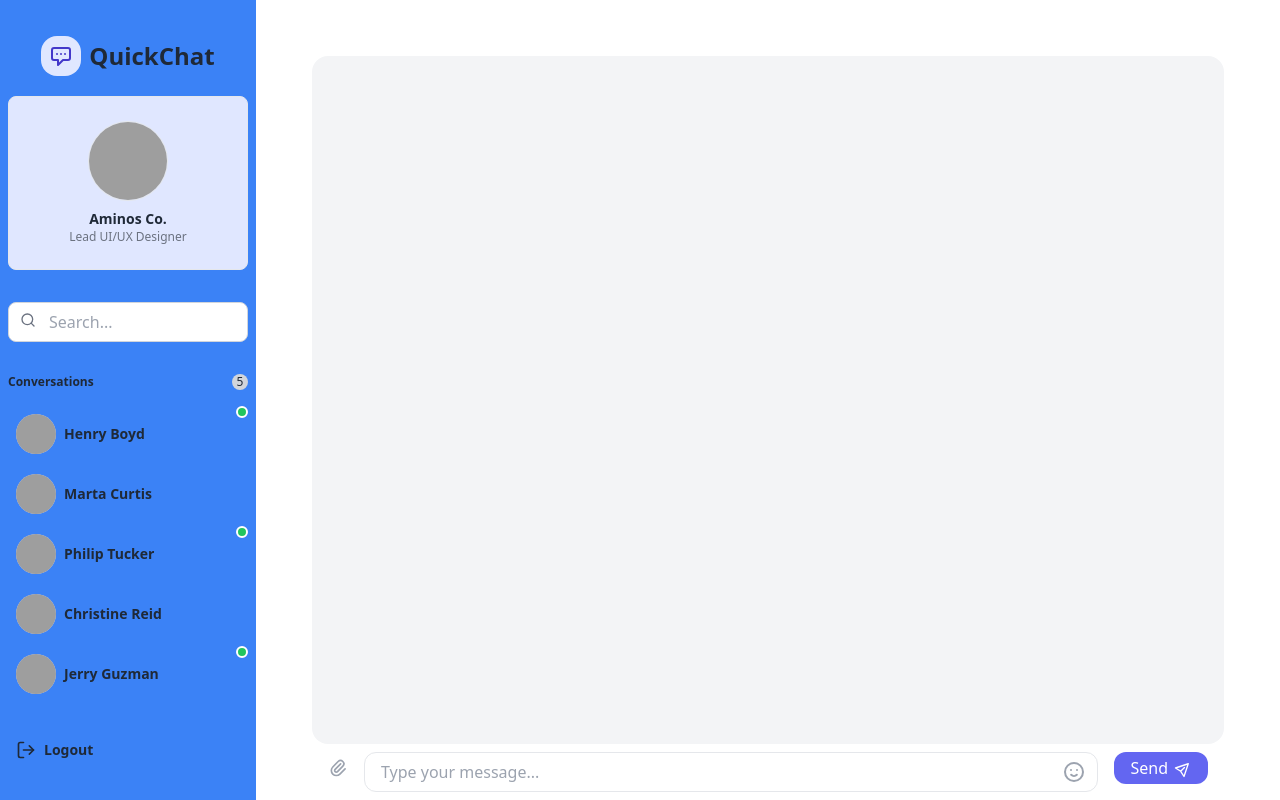
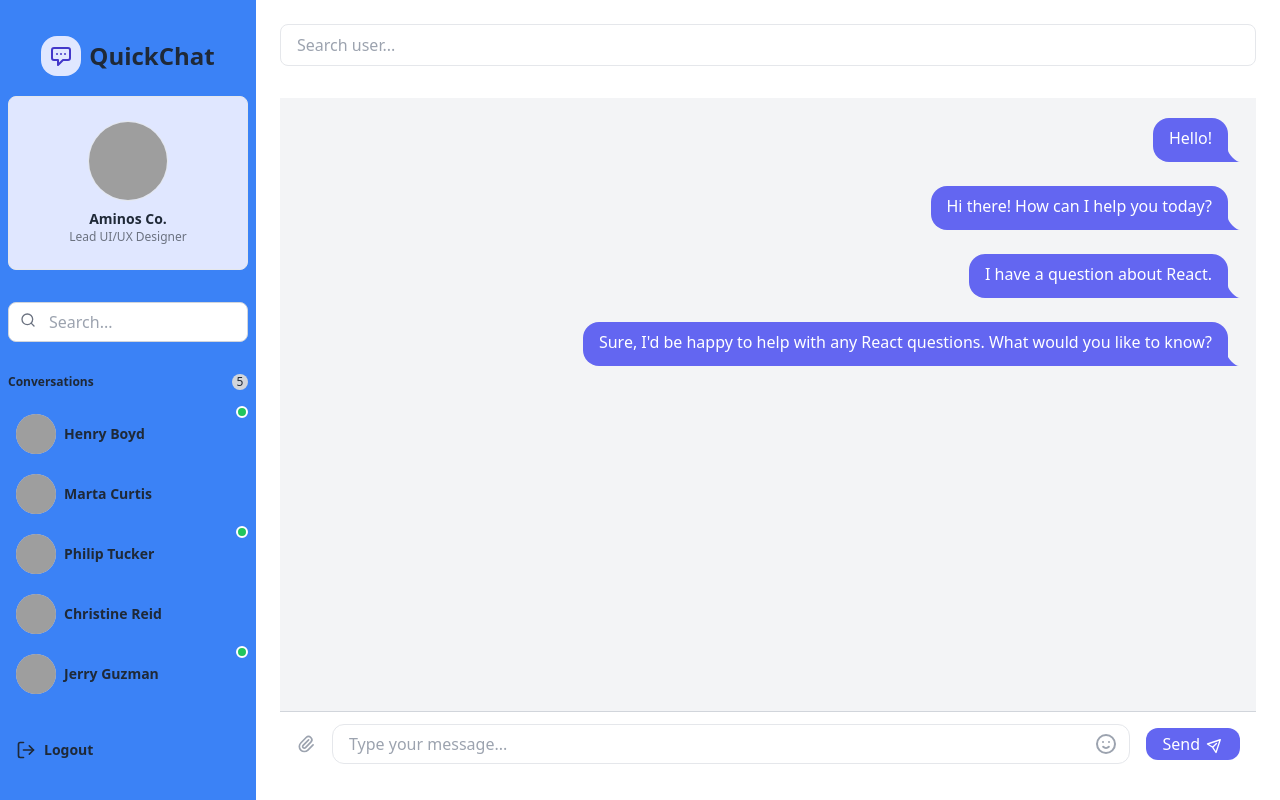
Before and after one commit to seanjoerick/mern-realtime-messaging-app, a React (Vite) app in the folder client/: page /chat in a window 1280 px wide. Built offline with nearby package versions, Linux system fonts and the light colour scheme; grey boxes are pictures that could not be loaded.

Commit message:
messaging app ui updated

```diff
--- a/client/src/components/Chat.jsx
+++ b/client/src/components/Chat.jsx
@@ -1,14 +1,24 @@
-import React, { useState } from 'react';
-import Sidebar from './Sidebar';
+import React from 'react';
+import Sidebar from '../components/Sidebar/Sidebar';
 import ChatArea from './ChatArea';
+import Usersearch from './Usersearch';
+
 const Chat = () => {
-
   return (
     <div className="flex h-screen antialiased text-gray-800">
       <div className="flex flex-row h-full w-full overflow-x-hidden">
-        <Sidebar />
-        <div className="flex flex-col flex-auto h-full p-6">
-          <ChatArea />
+        <div className="flex-shrink-0">
+          <Sidebar />
+        </div>
+        <div className="flex flex-col flex-auto h-full overflow-hidden p-6">
+          {/* Usersearch fixed at the top */}
+          <div className="mb-4">
+            <Usersearch />
+          </div>
+          {/* ChatArea takes the remaining space and scrolls */}
+          <div className="flex-grow overflow-y-auto">
+            <ChatArea />
+          </div>
         </div>
       </div>
     </div>
--- a/client/src/components/ChatArea.jsx
+++ b/client/src/components/ChatArea.jsx
@@ -1,22 +1,46 @@
-import React, { useState } from 'react';
+import React, { useState, useRef, useEffect } from 'react';
 import MessageInput from './MessageInput';
 
 const ChatArea = () => {
+  const [messages, setMessages] = useState([
+    { id: 1, text: "Hello!" },
+    { id: 2, text: "Hi there! How can I help you today?" },
+    { id: 3, text: "I have a question about React." },
+    { id: 4, text: "Sure, I'd be happy to help with any React questions. What would you like to know?" },
+  ]);
 
+  const messagesEndRef = useRef(null);
+
+  const scrollToBottom = () => {
+    messagesEndRef.current?.scrollIntoView({ behavior: "smooth" });
+  };
+
+  useEffect(scrollToBottom, [messages]);
+
+  const addMessage = (newMessage) => {
+    setMessages((prevMessages) => [
+      ...prevMessages,
+      {
+        id: prevMessages.length + 1,
+        text: newMessage,
+      },
+    ]);
+  };
 
   return (
-    <div className="flex flex-col flex-auto h-full p-8">
-      <div className="flex flex-col flex-auto flex-shrink-0 rounded-2xl bg-gray-100 h-full p-4">
-        <div className="flex flex-col h-full overflow-x-auto mb-4">
-          <div className="flex flex-col h-full">
-            <div className="grid grid-cols-12 gap-y-2">
-              {/* Messages would go here */}
-            </div>
+    <div className="flex flex-col h-full bg-gray-100">
+      {/* Messages area */}
+      <div className="flex-grow overflow-y-auto p-4">
+        {messages.map((message) => (
+          <div key={message.id} className="chat chat-end mb-4">
+            <div className="chat-bubble bg-indigo-500 text-white">{message.text}</div>
           </div>
-        </div>
+        ))}
+        <div ref={messagesEndRef} />
       </div>
-      {/* Render the MessageInput component and pass props */}
-      <MessageInput/>
+      <div className="border-t border-gray-300 bg-white">
+        <MessageInput onSendMessage={addMessage} />
+      </div>
     </div>
   );
 };
--- a/client/src/components/MessageInput.jsx
+++ b/client/src/components/MessageInput.jsx
@@ -1,11 +1,20 @@
-import React from 'react';
+import React, { useState } from 'react';
 
-const MessageInput = () => {
+const MessageInput = ({ onSendMessage }) => {
+  const [message, setMessage] = useState('');
+
+  const handleSubmit = (e) => {
+    e.preventDefault();
+    if (message.trim()) {
+      onSendMessage(message);
+      setMessage('');
+    }
+  };
+
   return (
-    <div className="flex flex-row items-center h-16 rounded-xl bg-white w-full px-4">
+    <form onSubmit={handleSubmit} className="flex flex-row items-center h-16 rounded-xl bg-white w-full px-4">
       <div>
-
-        <button className="flex items-center justify-center text-gray-400 hover:text-gray-600">
+        <button type="button" className="flex items-center justify-center text-gray-400 hover:text-gray-600">
           <svg className="w-5 h-5" fill="none" stroke="currentColor" viewBox="0 0 24 24" xmlns="http://www.w3.org/2000/svg">
             <path
               strokeLinecap="round"
@@ -15,17 +24,17 @@ const MessageInput = () => {
             ></path>
           </svg>
         </button>
-
       </div>
-      <div className="flex-grow ml-4 mt-2">
+      <div className="flex-grow ml-4">
         <div className="relative w-full">
-
           <input
             type="text"
+            value={message}
+            onChange={(e) => setMessage(e.target.value)}
             className="flex w-full border rounded-xl focus:outline-none focus:border-indigo-300 pl-4 h-10"
-            placeholder="Type your message..."/>
-
-          <button className="absolute flex items-center justify-center h-full w-12 right-0 top-0 text-gray-400 hover:text-gray-600">
+            placeholder="Type your message..."
+          />
+          <button type="button" className="absolute flex items-center justify-center h-full w-12 right-0 top-0 text-gray-400 hover:text-gray-600">
             <svg
               className="w-6 h-6"
               fill="none"
@@ -36,12 +45,11 @@ const MessageInput = () => {
               <path strokeLinecap="round" strokeLinejoin="round" strokeWidth="2" d="M14.828 14.828a4 4 0 01-5.656 0M9 10h.01M15 10h.01M21 12a9 9 0 11-18 0 9 9 0 0118 0z"></path>
             </svg>
           </button>
-
         </div>
       </div>
       <div className="ml-4">
-
         <button
+          type="submit"
           className="flex items-center justify-center bg-indigo-500 hover:bg-indigo-600 rounded-xl text-white px-4 py-1 flex-shrink-0"
         >
           <span>Send</span>
@@ -57,9 +65,8 @@ const MessageInput = () => {
             </svg>
           </span>
         </button>
-
       </div>
-    </div>
+    </form>
   );
 };
 
--- a/client/src/components/Sidebar.jsx
+++ b/client/src/components/Sidebar/Sidebar.jsx
@@ -5,7 +5,7 @@ import Conversations from './Conversations';
 
 const Sidebar = () => {
   return (
-    <div className="flex flex-col py-8 pl-2 pr-2 w-64 bg-blue-500 flex-shrink-0">
+    <div className="flex flex-col h-full py-8 pl-2 pr-2 w-64 bg-blue-500 flex-shrink-0">
       <div className="flex flex-row items-center justify-center h-12 w-full">
         <div className="flex items-center justify-center rounded-2xl text-indigo-700 bg-indigo-100 h-10 w-10">
           <svg
@@ -37,10 +37,12 @@ const Sidebar = () => {
         <div className="text-xs text-gray-500">Lead UI/UX Designer</div>
       </div>
       <div className="flex flex-col mt-8 flex-grow">
-      <Search placeholder="Search..." />
-      <Conversations/>
+        <Search placeholder="Search..." />
+        <Conversations />
       </div>
-      <Logout />
+      <div className="mt-auto">
+        <Logout />
+      </div>
     </div>
   );
 };
--- a/client/src/components/UserSearch.jsx
+++ b/client/src/components/UserSearch.jsx
@@ -1,24 +1,16 @@
 import React from 'react';
-import { Search as SearchIcon } from 'lucide-react';
 
-const UserSearch = ({ placeholder, onSearch }) => {
-  const handleSearch = (e) => {
-    onSearch(e.target.value);
-  };
-
+const Usersearch = ({ onSearch }) => {
   return (
-    <div className="flex justify-center mb-4">
-      <div className="relative w-full max-w-md">
-        <input
-          type="text"
-          placeholder={placeholder}
-          onChange={handleSearch}
-          className="w-full h-10 pl-10 pr-4 border border-gray-300 rounded-lg focus:outline-none focus:ring focus:ring-blue-300"
-        />
-        <SearchIcon className="absolute left-3 top-2.5 w-4 h-4 text-gray-500" />
-      </div>
+    <div className="mb-4">
+      <input
+        type="text"
+        placeholder="Search user..."
+        className="w-full px-4 py-2 border rounded-lg focus:outline-none focus:border-indigo-300"
+        onChange={(e) => onSearch(e.target.value)}
+      />
     </div>
   );
 };
 
-export default UserSearch;
+export default Usersearch;
```
Also changed, not shown: client/src/components/Message.jsx (deleted), client/src/components/Sidebar/Conversation.jsx (renamed from client/src/components/Conversation.jsx), client/src/components/Sidebar/Conversations.jsx (renamed from client/src/components/Conversations.jsx), client/src/components/Sidebar/Logout.jsx (renamed from client/src/components/Logout.jsx), client/src/components/Sidebar/Search.jsx (renamed from client/src/components/Search.jsx), client/src/index.css (line endings or trailing spaces).
